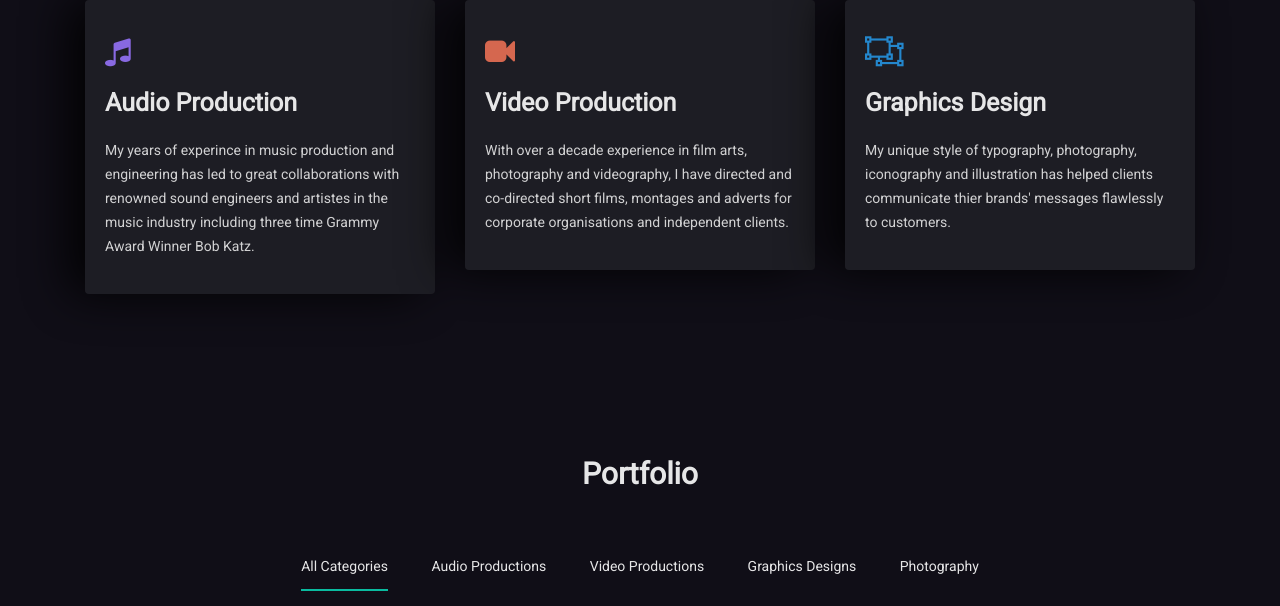
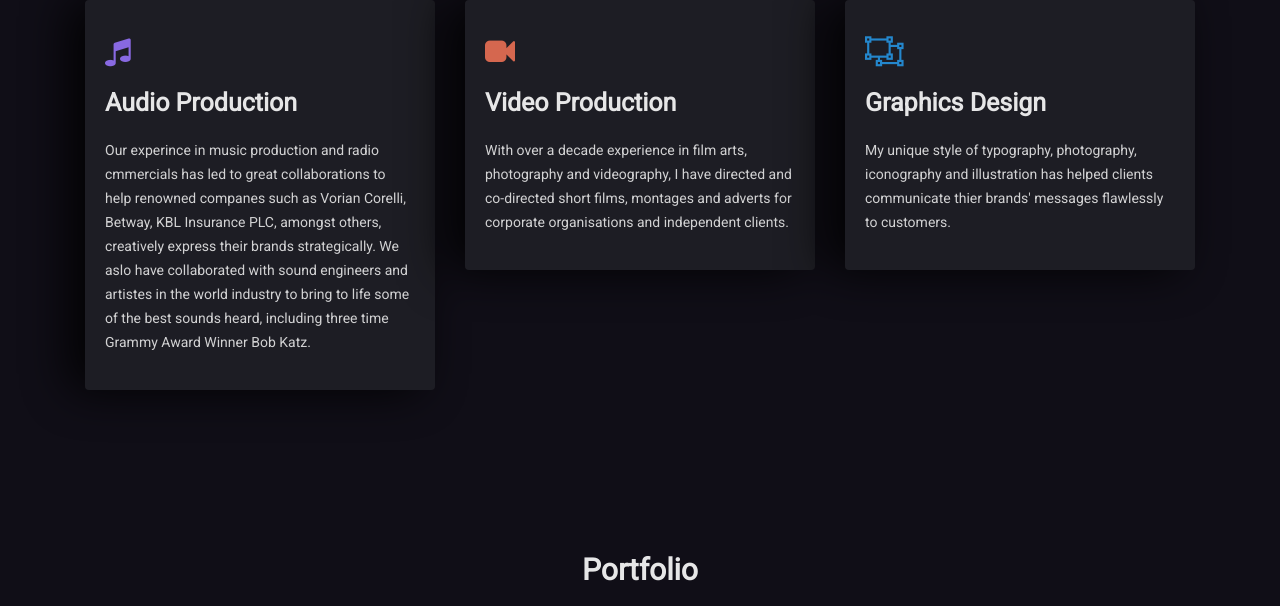
Before and after one commit to ioedeveloper/disu-republic, a plain HTML site: page index.html in a window 1280 px wide. Shown: the part 1578-2184 px from the top of the page. Drawn offline with Linux system fonts and the light colour scheme; some packages are replaced by stand-ins of ours.

Commit message:
we do audio

```diff
--- a/index.html
+++ b/index.html
@@ -195,7 +195,7 @@
                             <i class="fa fa-music purple-color"></i>
                             <h3>Audio Production</h3>
                             <p>
-                                My years of experince in music production and engineering has led to great collaborations with renowned sound engineers and artistes in the music industry including three time Grammy Award Winner Bob Katz.
+                                Our experince in music production and radio cmmercials has led to great collaborations to help renowned companes such as Vorian Corelli, Betway, KBL Insurance PLC, amongst others, creatively express their brands strategically. We aslo have collaborated with sound engineers and artistes in the world industry to bring to life some of the best sounds heard, including three time Grammy Award Winner Bob Katz.
                             </p>
                         </div>
                     </div>
```
